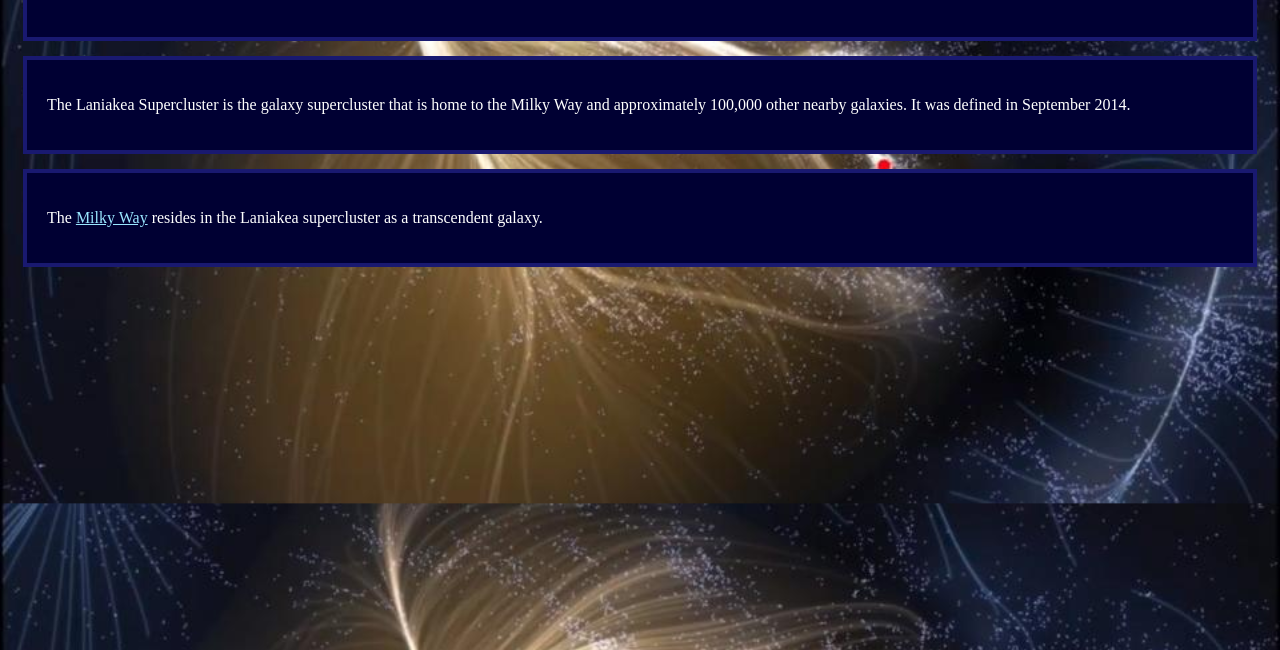
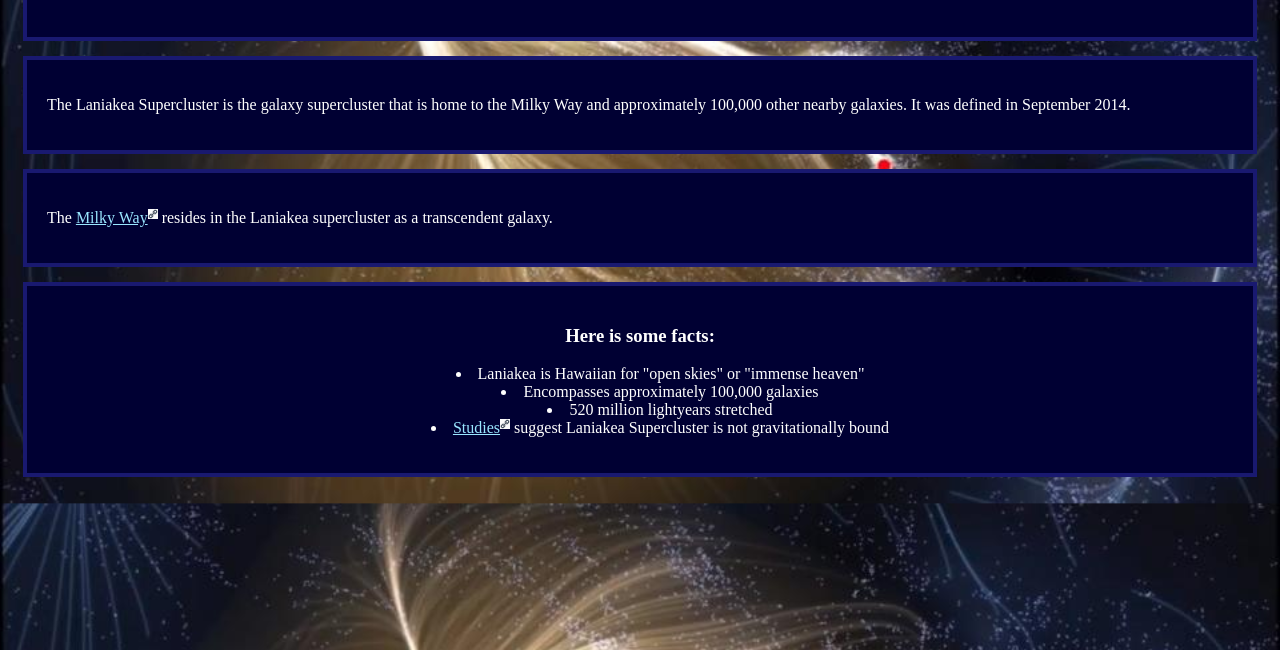
Before and after one commit to MahdiT54/Laniakeasite, a plain HTML site: page index.html in a window 1280 px wide. Shown: the part 150-800 px from the top of the page. Drawn offline with Linux system fonts and the light colour scheme.

Commit message:
Added ul

```diff
--- a/css/style.css
+++ b/css/style.css
@@ -33,3 +33,14 @@ a:focus {
 a:active {
     color: #ccccff;
 }
+
+a[href^="http"] {
+    background: url('../img/linksymbol.png') no-repeat 100% 0;
+    background-size: 10px 10px;
+    padding-right: 10px;
+}
+
+ul {
+    text-align: center;
+    list-style-position: inside;
+}
--- a/index.html
+++ b/index.html
@@ -19,6 +19,15 @@
         <p>The <a href="https://en.wikipedia.org/wiki/Milky_Way" target = "_blank" rel = "noopener noreferrer">Milky Way</a>
             resides in the Laniakea supercluster as a transcendent galaxy.</p>
             </div>
+            <div>
+        <h3 style="text-align: center;">Here is some facts: </h3>
+        <ul>
+            <li>Laniakea is Hawaiian for "open skies" or "immense heaven"</li>
+            <li>Encompasses approximately 100,000 galaxies</li>
+            <li>520 million lightyears stretched</li>
+            <li><a href="https://www.aanda.org/articles/aa/full_html/2015/03/aa25591-14/aa25591-14.html" target="_blank" rel="noopener noreferrer">Studies</a> suggest Laniakea Supercluster is not gravitationally bound</li>
+        </ul>
+            </div>
     </body>
 
 </html>
```
Also changed, not shown: img/linksymbol.png (added).
